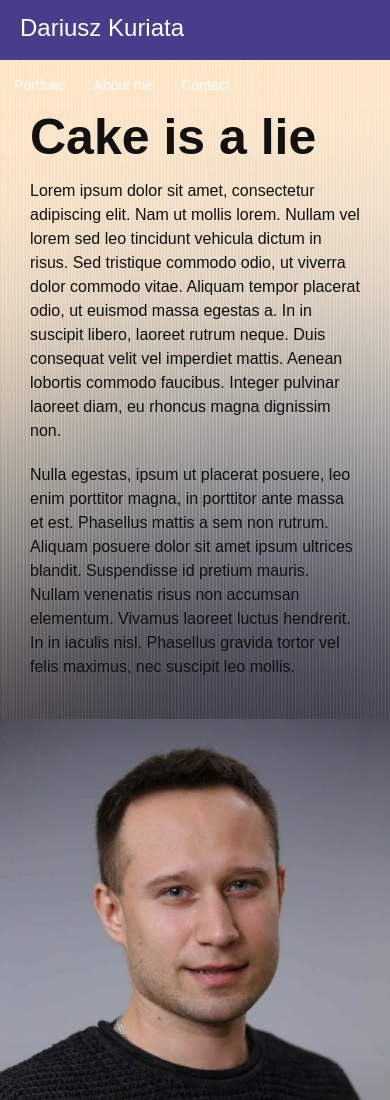
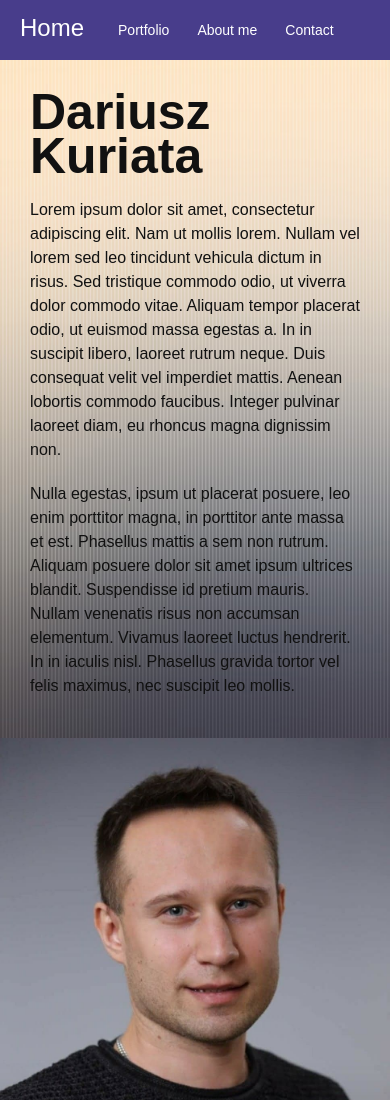
Before and after one commit to dariuszkuriata/Responsive-page---menu, a plain HTML site: page index.html in a window 390 px wide. Shown: the top 1100 px of the page. Drawn offline with Linux system fonts and the light colour scheme.

Commit message:
Changed menu to fit mobile

```diff
--- a/index.html
+++ b/index.html
@@ -8,7 +8,7 @@
     </head>
     <body>
         <nav>
-            <p><a href="index.html">Dariusz Kuriata</a></p>
+            <p><a href="index.html">Home</a></p>
             <ul>
                 <li><a href="#">Portfolio</a>
                     <ul>
@@ -35,7 +35,7 @@
         </nav>
         <div class="wrapper">
             <article class="img-info">
-                <h2>Cake is a lie</h2>
+                <h2>Dariusz Kuriata</h2>
                 <p>Lorem ipsum dolor sit amet, consectetur adipiscing elit. Nam ut mollis lorem. Nullam vel lorem sed leo tincidunt vehicula dictum in risus. Sed tristique commodo odio, ut viverra dolor commodo vitae. Aliquam tempor placerat odio, ut euismod massa egestas a. In in suscipit libero, laoreet rutrum neque. Duis consequat velit vel imperdiet mattis. Aenean lobortis commodo faucibus. Integer pulvinar laoreet diam, eu rhoncus magna dignissim non.</p>
                 <p>Nulla egestas, ipsum ut placerat posuere, leo enim porttitor magna, in porttitor ante massa et est. Phasellus mattis a sem non rutrum. Aliquam posuere dolor sit amet ipsum ultrices blandit. Suspendisse id pretium mauris. Nullam venenatis risus non accumsan elementum. Vivamus laoreet luctus hendrerit. In in iaculis nisl. Phasellus gravida tortor vel felis maximus, nec suscipit leo mollis.</p>
             </article>
```
